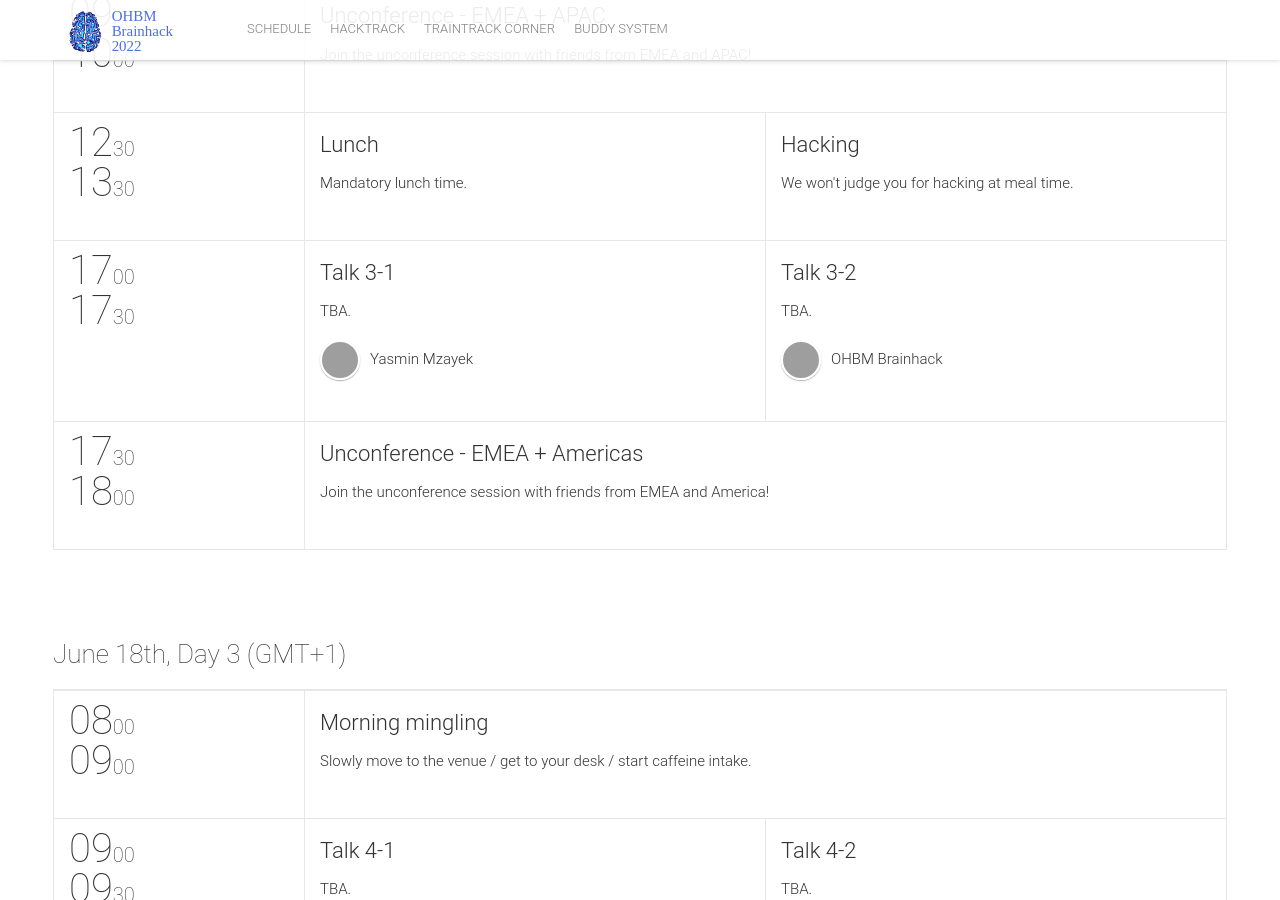
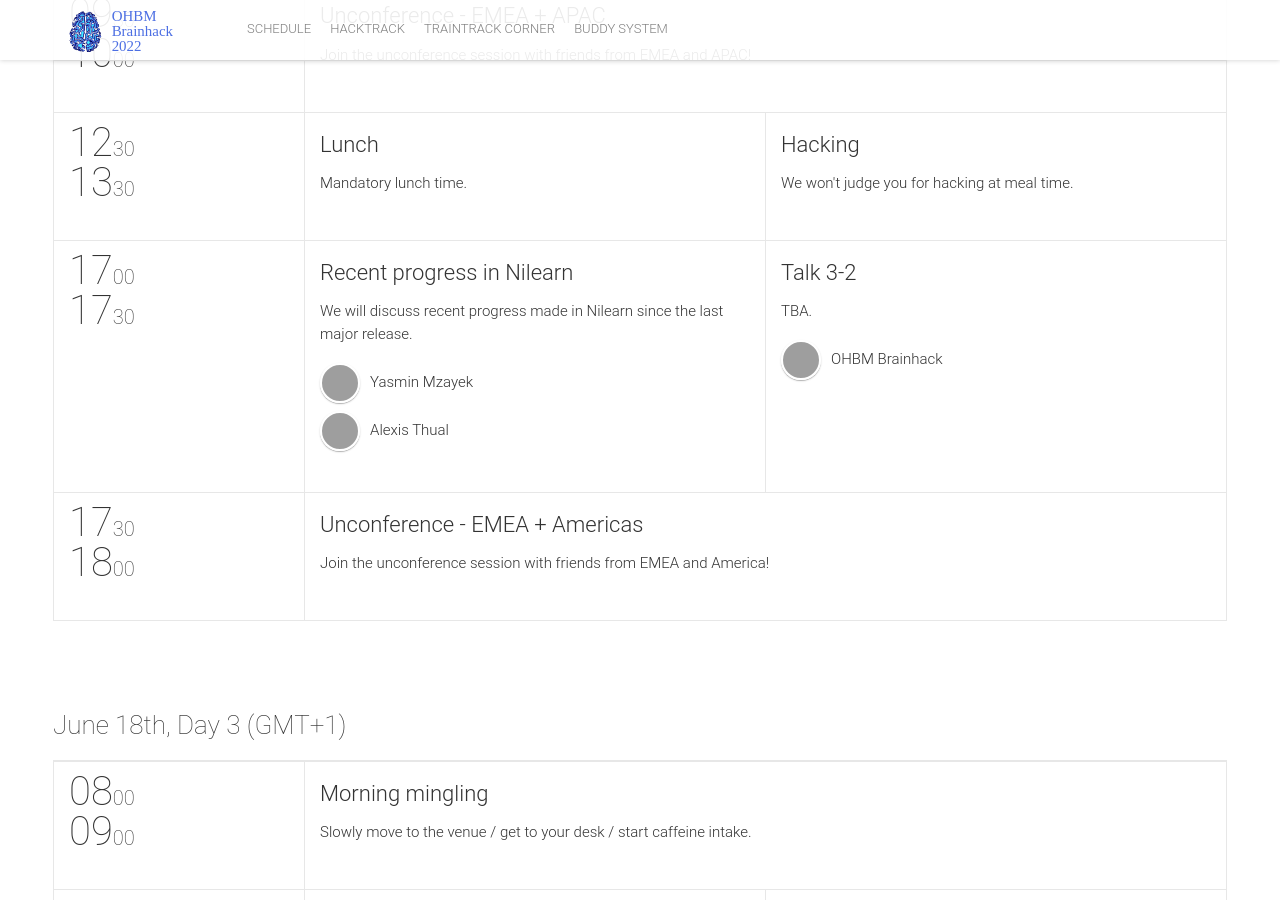
Before and after one commit to ohbm/hackathon2022, a Jekyll site: the page built from schedule/emea.html, in a window 1280 px wide and 900 px high, scrolled down 2056 px. Built offline with Jekyll 4.4.1, drawn with Linux system fonts in a browser that asks for light colours; nearby versions of some CDN libraries; grey boxes are pictures that could not be loaded.

Commit message:
Updated talk info

```diff
--- a/_data/sessions.yml
+++ b/_data/sessions.yml
@@ -224,15 +224,15 @@
 -
   id: 3031
   type: traintrack
-  title: "Talk 3-1"  # please edit this
+  title: "Recent progress in Nilearn"  # please edit this
   place: "Queen Margrat Union Main Stage / Discord"
   description: >  # please edit this
-    TBA.
+    We will discuss recent progress made in Nilearn since the last major release.
   long_description: >  # Please edit this and keep the last line
-    TBA.
+    We will give a brief introduction about Nilearn and then navigate through some of the highlights from release v0.9. A plotting demo will also be showcased.
     Live event for EMEA and America. Replay for APAC.
   links:
-  speakers: [yasmin_mzayek] # edit speaker profile in speakers.yml and reference it here
+  speakers: [yasmin_mzayek, alexis_thual] # edit speaker profile in speakers.yml and reference it here
 
 -
   id: 3041
```
Also changed, not shown: _data/speakers.yml (+10 -0 lines).
